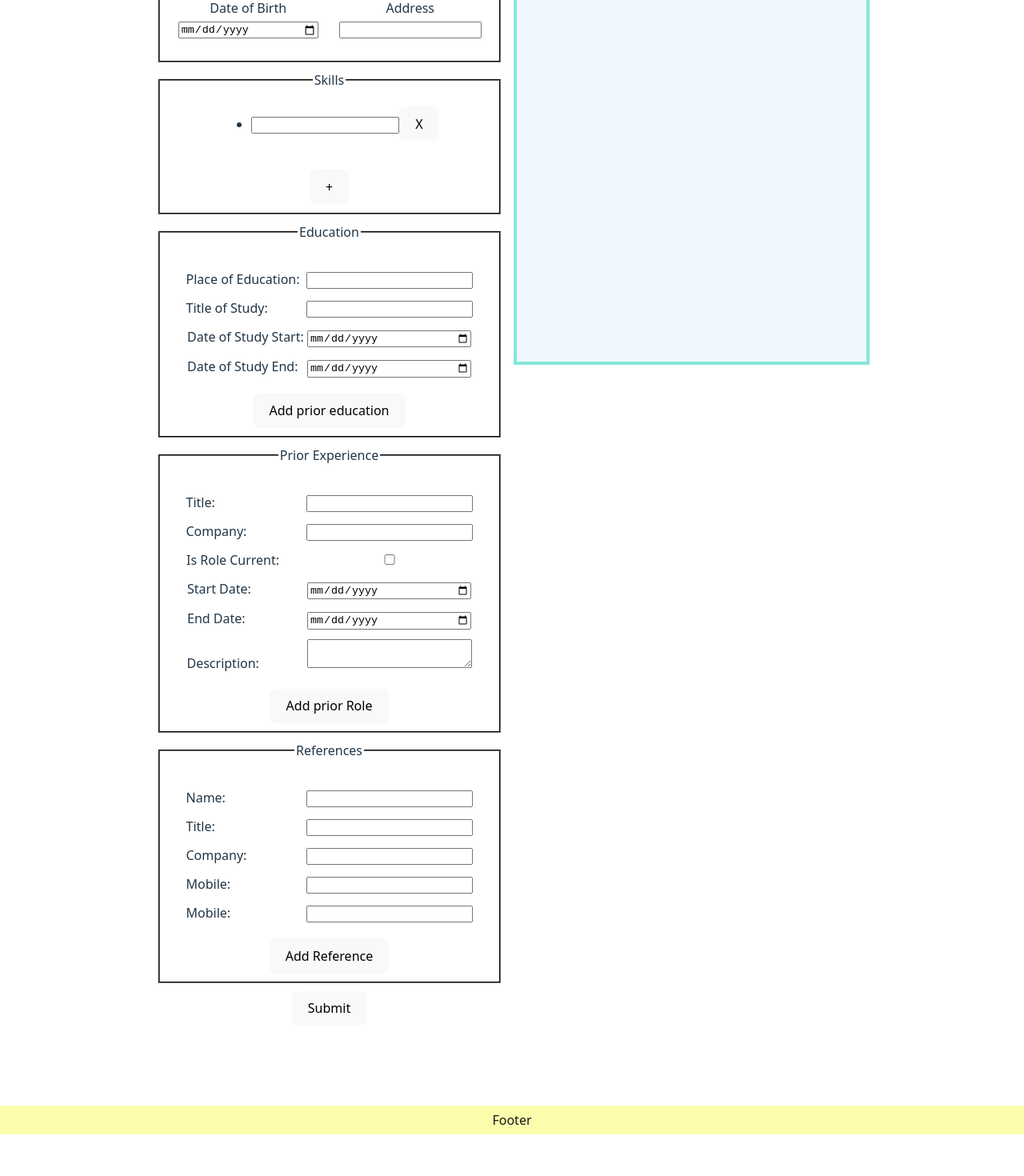
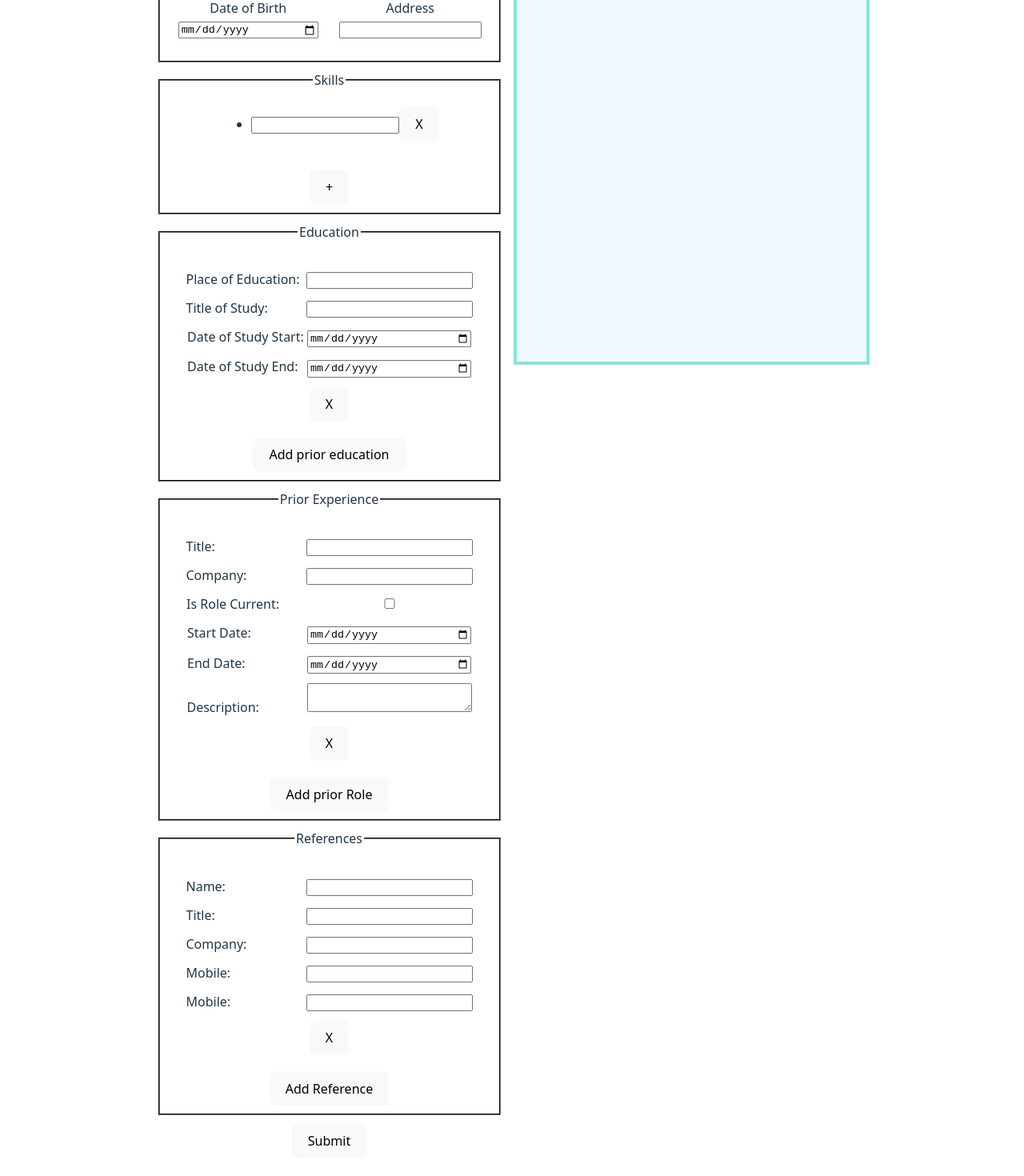
Before and after one commit to samuelpeoples/cv_builder, a React app: page / in a window 1280 px wide. Shown: the part 188-1658 px from the top of the page at 80% size. Before the commit the page ends 1606 px from the top, so only its background shows below. Built offline with nearby package versions, Linux system fonts and the light colour scheme; the HTML template or start-up script is replaced by a standard one.

Commit message:
Added delete buttons to Education, Experience and References

```diff
--- a/src/components/Education.jsx
+++ b/src/components/Education.jsx
@@ -34,6 +34,15 @@ export default function Education() {
 	// Add a new empty Education to the list
 	function addEducation() {
 		setEducationsArr([...EducationsArr, createEducation()]);
+	}
+
+	function deleteEducation(index) {
+		const firstHalf = EducationsArr.slice(0, index);
+		const secondHalf = EducationsArr.slice(index + 1);
+		const updated = firstHalf.concat(secondHalf);
+		setEducationsArr(updated);
+
+		// setSkillsArr(skillsArr => (skillsArr.filter((_, i) => i !== index)));
 	}
 
 	return (
@@ -86,6 +95,9 @@ export default function Education() {
 							required
 						/>
 					</div>
+					<button type='button' className='deleteButton' onClick={(e) => deleteEducation(index)}>
+						X
+					</button>
 				</div>
 			))}
 			<button type='button' id='addRoleBtn' name='addRoleBtn' onClick={addEducation}>
--- a/src/components/References.jsx
+++ b/src/components/References.jsx
@@ -35,6 +35,15 @@ export default function Reference() {
 	// Add a new empty Reference to the list
 	function addReference() {
 		setReferencesArr([...ReferencesArr, createReference()]);
+	}
+
+	function deleteReference(index) {
+		const firstHalf = ReferencesArr.slice(0, index);
+		const secondHalf = ReferencesArr.slice(index + 1);
+		const updated = firstHalf.concat(secondHalf);
+		setReferencesArr(updated);
+
+		// setSkillsArr(skillsArr => (skillsArr.filter((_, i) => i !== index)));
 	}
 
 	return (
@@ -98,6 +107,9 @@ export default function Reference() {
 							required
 						/>
 					</div>
+					<button type='button' className='deleteButton' onClick={(e) => deleteReference(index)}>
+						X
+					</button>
 				</div>
 			))}
 			<button type='button' id='addRoleBtn' name='addRoleBtn' onClick={addReference}>
--- a/src/components/Roles.jsx
+++ b/src/components/Roles.jsx
@@ -36,6 +36,15 @@ export default function Roles() {
 	// Add a new empty Role to the list
 	function addRole() {
 		setRolesArr([...RolesArr, createRole()]);
+	}
+
+	function deleteRole(index) {
+		const firstHalf = RolesArr.slice(0, index);
+		const secondHalf = RolesArr.slice(index + 1);
+		const updated = firstHalf.concat(secondHalf);
+		setRolesArr(updated);
+
+		// setSkillsArr(skillsArr => (skillsArr.filter((_, i) => i !== index)));
 	}
 
 	return (
@@ -111,6 +120,9 @@ export default function Roles() {
 							required
 						/>
 					</div>
+					<button type='button' className='deleteButton' onClick={(e) => deleteRole(index)}>
+						X
+					</button>
 				</div>
 			))}
 			<button type='button' id='addRoleBtn' name='addRoleBtn' onClick={addRole}>
--- a/src/components/Skills.jsx
+++ b/src/components/Skills.jsx
@@ -32,7 +32,6 @@ export default function Skills() {
 	function addSkill() {
 		setSkillsArr([...skillsArr, createSkill()]);
 	}
-
 
 	function deleteSkill(index) {
 		const firstHalf = skillsArr.slice(0, index);
```
